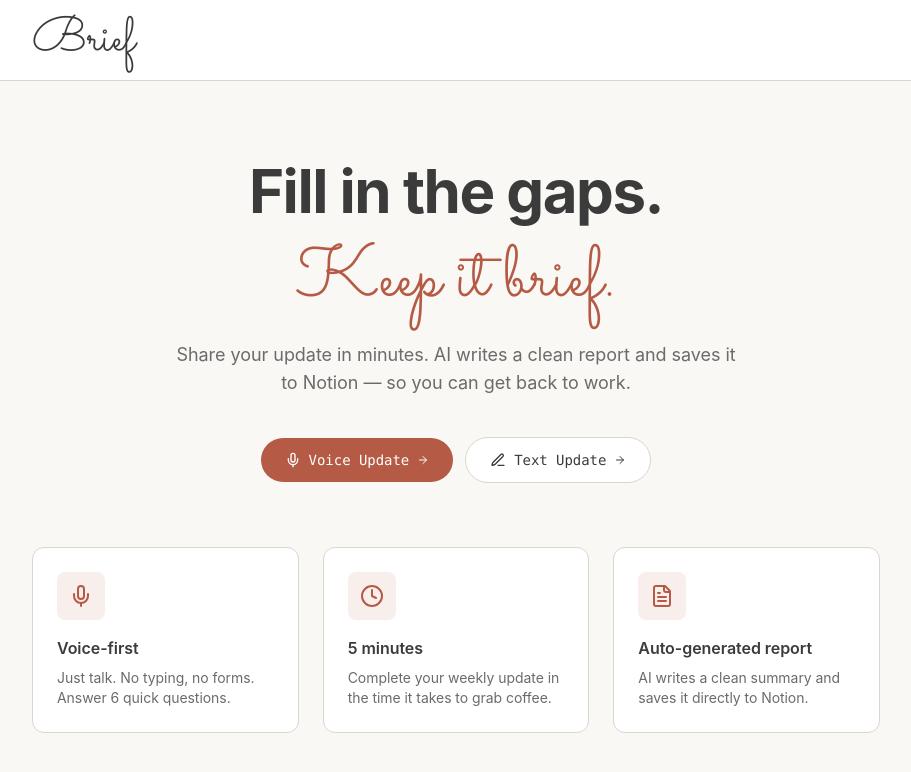
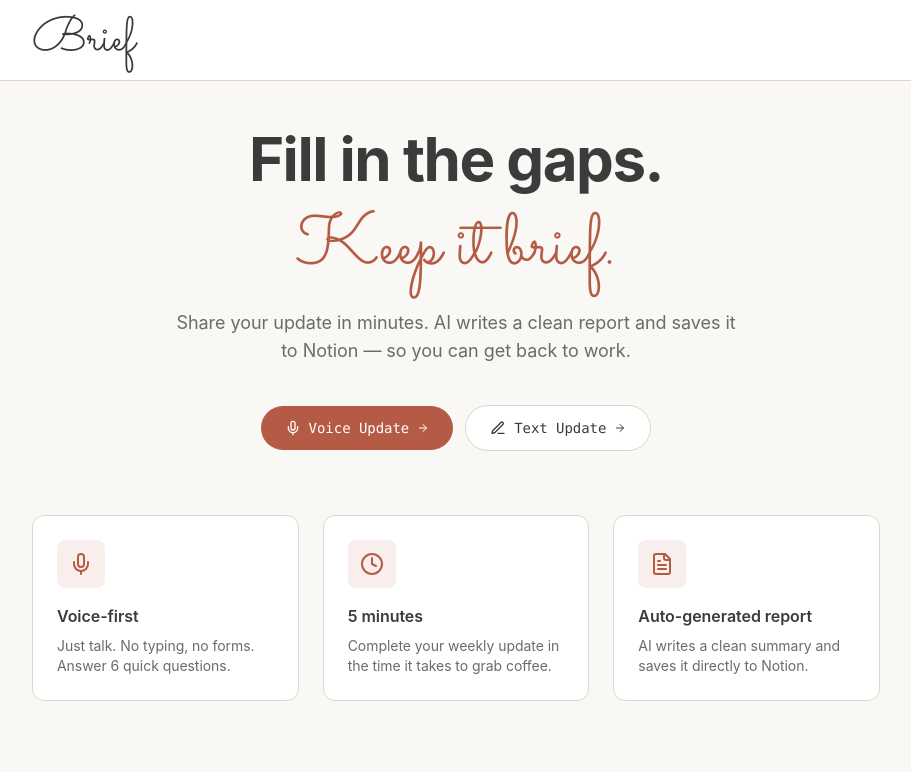
Before and after one commit to chrismlittle123/brief, a Next.js app in the folder packages/frontend/: page / in a window 1280 px wide. Shown: the top 772 px of the page, without its empty margins (184-1095 px from the left). Built offline with nearby package versions, Linux system fonts and the light colour scheme.

Commit message:
Reduce gap between header and hero section

```diff
--- a/packages/frontend/src/app/page.tsx
+++ b/packages/frontend/src/app/page.tsx
@@ -14,7 +14,7 @@
       </header>
 
       {/* Hero */}
-      <section className="mx-auto max-w-4xl px-6 py-20">
+      <section className="mx-auto max-w-4xl px-6 py-12">
         <div className="text-center">
           <h2 className="text-5xl font-bold tracking-tight text-foreground md:text-6xl">
             Fill in the gaps.
```
